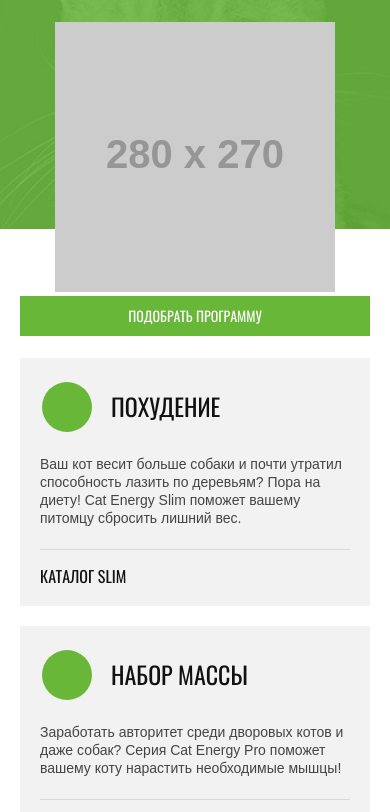
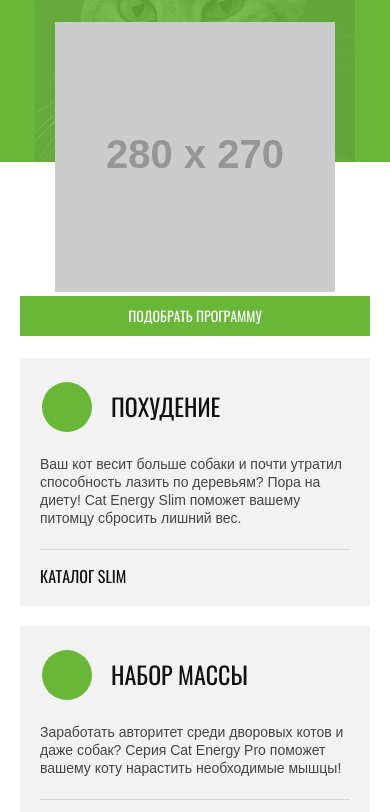
Before and after one commit to LbIdarka/234657-cat-energy, a website: page source/index.html in a window 390 px wide. Shown: the part 210-1022 px from the top of the page. Drawn offline with nearby package versions, Linux system fonts and the light colour scheme; files that its build step writes are made by us from their sources; placeholder pictures from the web are drawn by us; files whose address does not match are found by name.

Commit message:
добавляет градиент блоку промо в index.html

```diff
--- a/source/sass/blocks/promo.scss
+++ b/source/sass/blocks/promo.scss
@@ -1,8 +1,7 @@
 .promo {
   color: #ffffff;
-  background-image: url("../../img/index-background-mobile@1x.jpg");
+  background-image: url("../../img/index-background-mobile@1x.jpg"), linear-gradient(to bottom, $primary-bg-color 305px, transparent 305px);
   background-repeat: no-repeat;
-  background-size: contain;
   background-position: 50% 0;
 
   @media (min-width: $tablet-width) {
```
